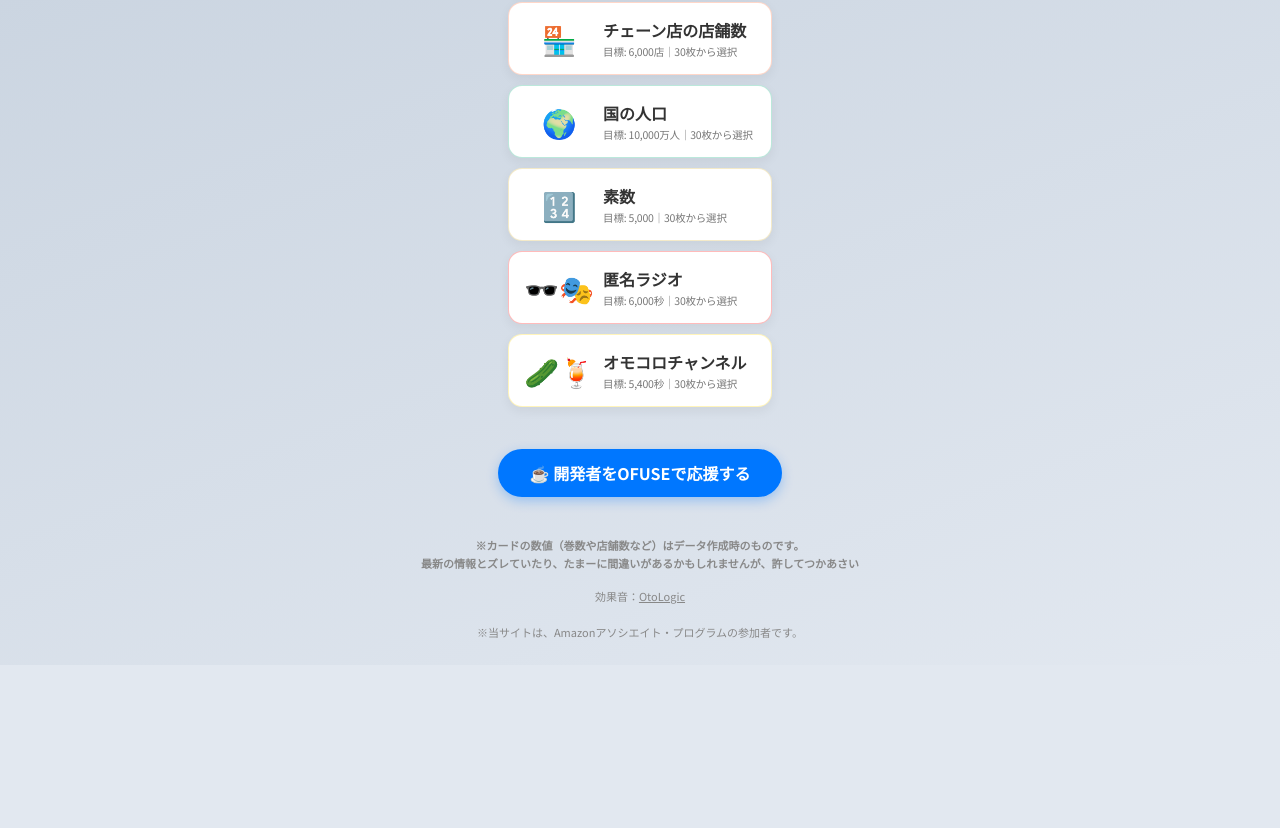
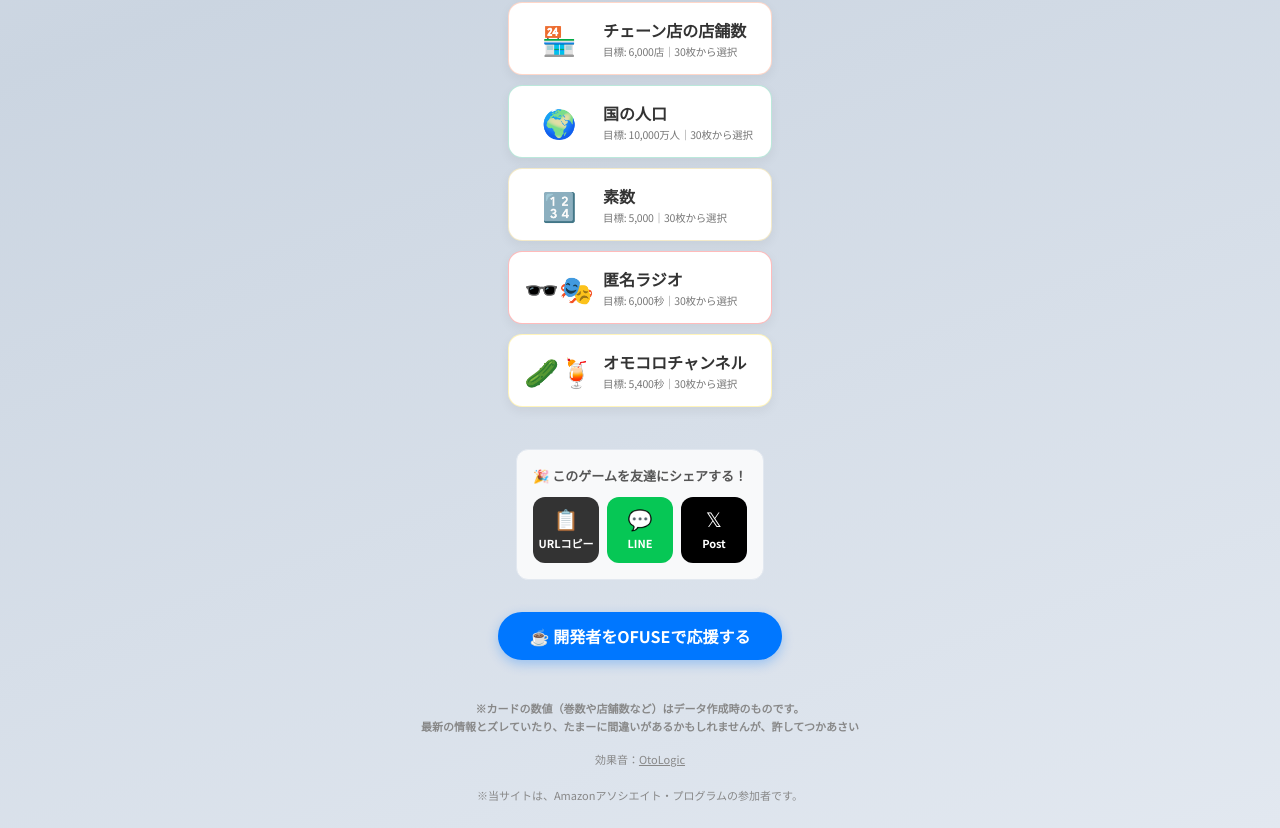
Before and after one commit to asahik44/neta-blackjack, a Next.js app: page / in a window 1280 px wide. Shown: the part 1139-1967 px from the top of the page. Before the commit the page ends 1804 px from the top, so only its background shows below. Built offline with nearby package versions, Linux system fonts and the light colour scheme; no server answers.

Commit message:
OGP設定

```diff
--- a/app/layout.tsx
+++ b/app/layout.tsx
@@ -15,17 +15,18 @@ const geistMono = Geist_Mono({
 
 export const metadata: Metadata = {
   title: "ネタ・ブラックジャック",
-  description: "並んだカードの名前だけを見て選べ！知識と予想で目標値にピッタリ寄せる新感覚ブラックジャック！",
+  description: "知識 × 予想 × 駆け引き！カードの名前だけを見て選び、目標数値にピッタリ寄せろ💥 1台でも、オンラインでも遊べる新感覚チキンレース！",
   openGraph: {
     title: "ネタ・ブラックジャック",
-    description: "並んだカードの名前だけを見て選べ！知識と予想で目標値にピッタリ寄せる新感覚ブラックジャック！",
+    description: "知識 × 予想 × 駆け引き！カードの名前だけを見て選び、目標数値にピッタリ寄せろ💥",
+    type: "website",
+    locale: "ja_JP",
     siteName: "ネタ・ブラックジャック",
-    type: "website",
   },
   twitter: {
-    card: "summary_large_image", // 大きい画像を表示する設定
+    card: "summary_large_image",
     title: "ネタ・ブラックジャック",
-    description: "並んだカードの名前だけを見て選べ！知識と予想で目標値にピッタリ寄せる新感覚ブラックジャック！",
+    description: "知識 × 予想 × 駆け引き！カードの名前だけを見て選び、目標数値にピッタリ寄せろ💥",
   },
 };
 
--- a/app/page.tsx
+++ b/app/page.tsx
@@ -1,6 +1,6 @@
 "use client";
 
-import { useState, Suspense } from "react";
+import { useState, Suspense, useEffect } from "react";
 import { THEMES, ThemeKey, GameMode } from "@/data/themes";
 import Game from "@/components/Game";
 import { useRouter, useSearchParams } from "next/navigation";
@@ -18,6 +18,29 @@ function HomeContent() {
   const router = useRouter();
   const searchParams = useSearchParams();
   const roomId = searchParams.get("room");
+
+  const [shareUrlBase, setShareUrlBase] = useState("");
+  useEffect(() => {
+    if (typeof window !== 'undefined') {
+      setShareUrlBase(window.location.origin);
+    }
+  }, []);
+
+  const shareText = "「ネタ・ブラックジャック」\n知識×予想×駆け引きの新感覚トランプゲーム！\n";
+  // ★ ここを大文字対応の openExternalBrowser=1 に修正！
+  const lineShareUrl = shareUrlBase ? `${shareUrlBase}?openExternalBrowser=1` : "";
+
+  const trackShare = (method: string) => {
+    if (typeof window !== 'undefined' && (window as any).gtag) {
+      (window as any).gtag('event', 'share', { method: method, content_type: 'app_share' });
+    }
+  };
+
+  const handleCopy = () => {
+    navigator.clipboard.writeText(shareText + shareUrlBase);
+    alert("URLをコピーしました！DiscordやMessengerなどに貼り付けてください！");
+    trackShare("Copy");
+  };
 
   if (roomId) {
     return <Lobby roomId={roomId} />;
@@ -106,12 +129,10 @@ function HomeContent() {
         ) : (
           <div style={{ textAlign: 'center', fontSize: '13px', color: '#555', marginBottom: '24px', padding: '16px', background: '#e3f2fd', borderRadius: '12px', border: '1px solid #bbdefb' }}>
             🌐 通信対戦は自動的に<strong>「バトルモード」</strong>になります。<br/>
-            テーマを選んで部屋を作り、友達にURLを共有しましょう！<br/>
-            最大5人までプレイできます。
+            テーマを選んで部屋を作り、友達にURLを共有しましょう！
           </div>
         )}
 
-        {/* ★ カスタムルール：白枠固定（nowrap）とパディングを調整してタップしやすく均等化！ */}
         <div className="section-label">CUSTOM RULES</div>
         <div style={{ background: '#f8f9fa', padding: '16px', borderRadius: '12px', marginBottom: '24px' }}>
           <div style={{ fontSize: '12px', fontWeight: 'bold', color: '#555', marginBottom: '8px' }}>🎯 目標値の倍率</div>
@@ -156,6 +177,29 @@ function HomeContent() {
           })}
         </div>
 
+        {/* トップページ用共有ボタンエリア */}
+        {shareUrlBase && (
+          <div style={{ marginTop: '32px', padding: '16px', background: '#f8f9fa', borderRadius: '12px', border: '1px solid #e2e8f0' }}>
+            <div style={{ fontSize: '13px', fontWeight: 'bold', color: '#555', textAlign: 'center', marginBottom: '12px' }}>
+              🎉 このゲームを友達にシェアする！
+            </div>
+            <div style={{ display: 'flex', gap: '8px', justifyContent: 'center' }}>
+              <button onClick={handleCopy} style={{ flex: 1, padding: '12px 4px', background: '#333', color: '#fff', borderRadius: '12px', border: 'none', display: 'flex', flexDirection: 'column', alignItems: 'center', gap: '6px', cursor: 'pointer' }}>
+                <span style={{ fontSize: '20px', lineHeight: '1' }}>📋</span>
+                <span style={{ fontSize: '11px', fontWeight: 'bold', whiteSpace: 'nowrap' }}>URLコピー</span>
+              </button>
+              <a href={`https://line.me/R/msg/text/?${encodeURIComponent(shareText + lineShareUrl)}`} target="_blank" rel="noopener noreferrer" onClick={() => trackShare('LINE')} style={{ flex: 1, padding: '12px 4px', background: '#06C755', color: '#fff', borderRadius: '12px', textDecoration: 'none', display: 'flex', flexDirection: 'column', alignItems: 'center', gap: '6px' }}>
+                <span style={{ fontSize: '20px', lineHeight: '1' }}>💬</span>
+                <span style={{ fontSize: '11px', fontWeight: 'bold', whiteSpace: 'nowrap' }}>LINE</span>
+              </a>
+              <a href={`https://x.com/intent/tweet?text=${encodeURIComponent(shareText)}&url=${encodeURIComponent(shareUrlBase)}`} target="_blank" rel="noopener noreferrer" onClick={() => trackShare('X_Twitter')} style={{ flex: 1, padding: '12px 4px', background: '#000', color: '#fff', borderRadius: '12px', textDecoration: 'none', display: 'flex', flexDirection: 'column', alignItems: 'center', gap: '6px' }}>
+                <span style={{ fontSize: '20px', lineHeight: '1' }}>𝕏</span>
+                <span style={{ fontSize: '11px', fontWeight: 'bold', whiteSpace: 'nowrap' }}>Post</span>
+              </a>
+            </div>
+          </div>
+        )}
+
         <div style={{ textAlign: 'center', marginTop: '32px', marginBottom: '16px' }}>
           <a href="https://ofuse.me/asahik44" target="_blank" rel="noopener noreferrer" style={{ display: 'inline-block', background: '#0077ff', color: '#fff', padding: '12px 32px', borderRadius: '30px', fontWeight: 'bold', textDecoration: 'none', boxShadow: '0 4px 12px rgba(0, 119, 255, 0.3)' }}>
             ☕️ 開発者をOFUSEで応援する
--- a/components/Lobby.tsx
+++ b/components/Lobby.tsx
@@ -51,6 +51,10 @@ export default function Lobby({ roomId }: LobbyProps) {
   const shareUrl = typeof window !== 'undefined' ? window.location.href : "";
   const shareText = roomData ? `「ネタ・ブラックジャック」の通信対戦に招待されています！\nテーマ: ${THEMES[roomData.theme_key as ThemeKey]?.name}\n` : "";
 
+  const hasQuery = shareUrl.includes('?');
+  // ★ ここを大文字対応の openExternalBrowser=1 に修正！
+  const lineShareUrl = shareUrl ? `${shareUrl}${hasQuery ? '&' : '?'}openExternalBrowser=1` : "";
+
   const trackShare = (method: string) => {
     if (typeof window !== 'undefined' && (window as any).gtag) {
       (window as any).gtag('event', 'share', { method: method, content_type: 'room_link', item_id: roomId });
@@ -83,13 +87,12 @@ export default function Lobby({ roomId }: LobbyProps) {
           テーマ: <span style={{ fontSize: '18px' }}>{theme?.emoji}</span> {theme?.name}
         </div>
 
-        {/* ★ 共有ボタンエリア：縦2行のスマートなUIに変更！ ★ */}
         <div style={{ borderTop: '1px dashed #ccc', paddingTop: '16px', display: 'flex', gap: '8px', justifyContent: 'center' }}>
           <button onClick={handleCopy} style={{ flex: 1, padding: '12px 4px', background: '#333', color: '#fff', borderRadius: '12px', border: 'none', display: 'flex', flexDirection: 'column', alignItems: 'center', gap: '6px', cursor: 'pointer' }}>
             <span style={{ fontSize: '20px', lineHeight: '1' }}>📋</span>
             <span style={{ fontSize: '11px', fontWeight: 'bold', whiteSpace: 'nowrap' }}>URLコピー</span>
           </button>
-          <a href={`https://line.me/R/msg/text/?${encodeURIComponent(shareText + shareUrl)}`} target="_blank" rel="noopener noreferrer" onClick={() => trackShare('LINE')} style={{ flex: 1, padding: '12px 4px', background: '#06C755', color: '#fff', borderRadius: '12px', textDecoration: 'none', display: 'flex', flexDirection: 'column', alignItems: 'center', gap: '6px' }}>
+          <a href={`https://line.me/R/msg/text/?${encodeURIComponent(shareText + lineShareUrl)}`} target="_blank" rel="noopener noreferrer" onClick={() => trackShare('LINE')} style={{ flex: 1, padding: '12px 4px', background: '#06C755', color: '#fff', borderRadius: '12px', textDecoration: 'none', display: 'flex', flexDirection: 'column', alignItems: 'center', gap: '6px' }}>
             <span style={{ fontSize: '20px', lineHeight: '1' }}>💬</span>
             <span style={{ fontSize: '11px', fontWeight: 'bold', whiteSpace: 'nowrap' }}>LINE</span>
           </a>
```
Also changed, not shown: app/opengraph-image.png (added).
